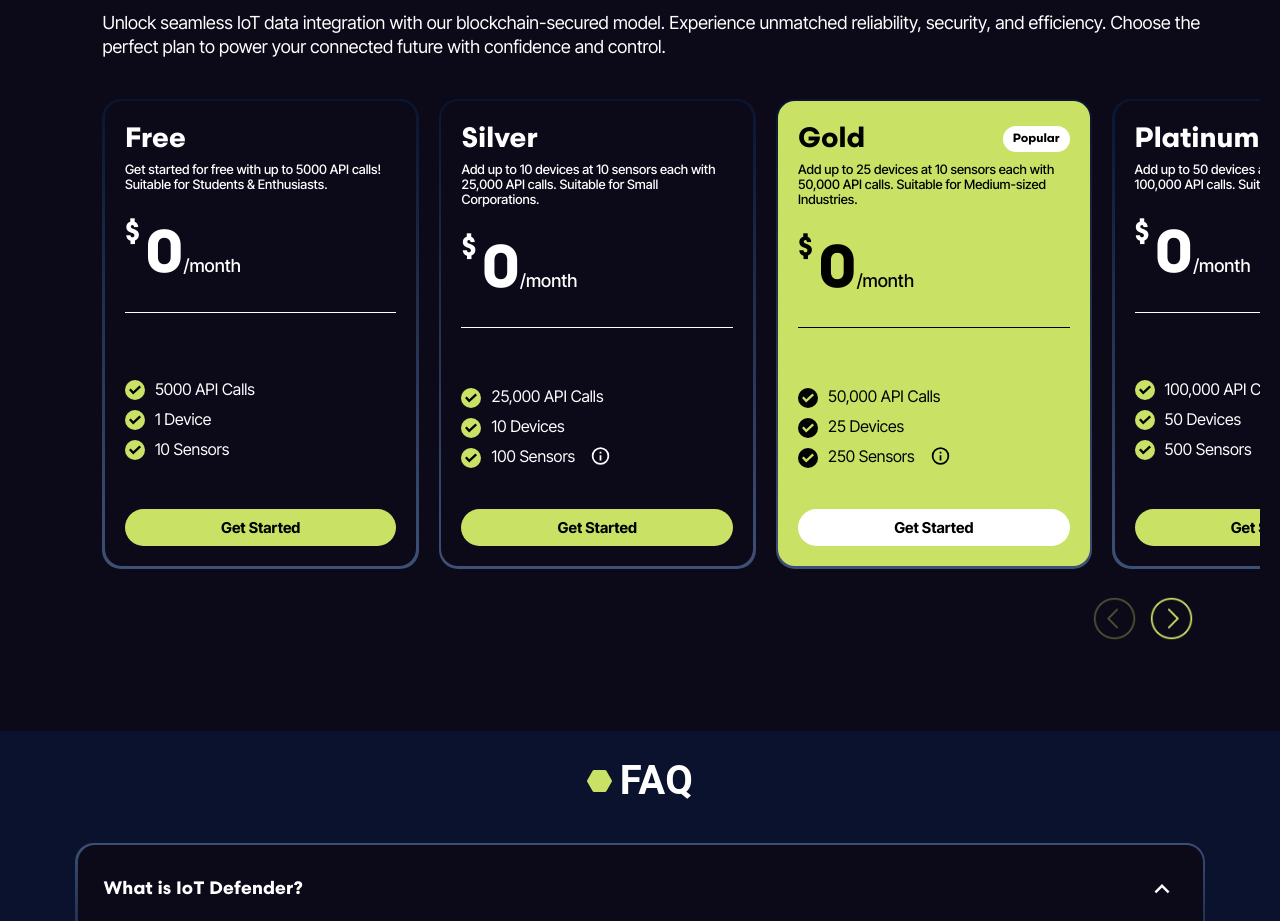
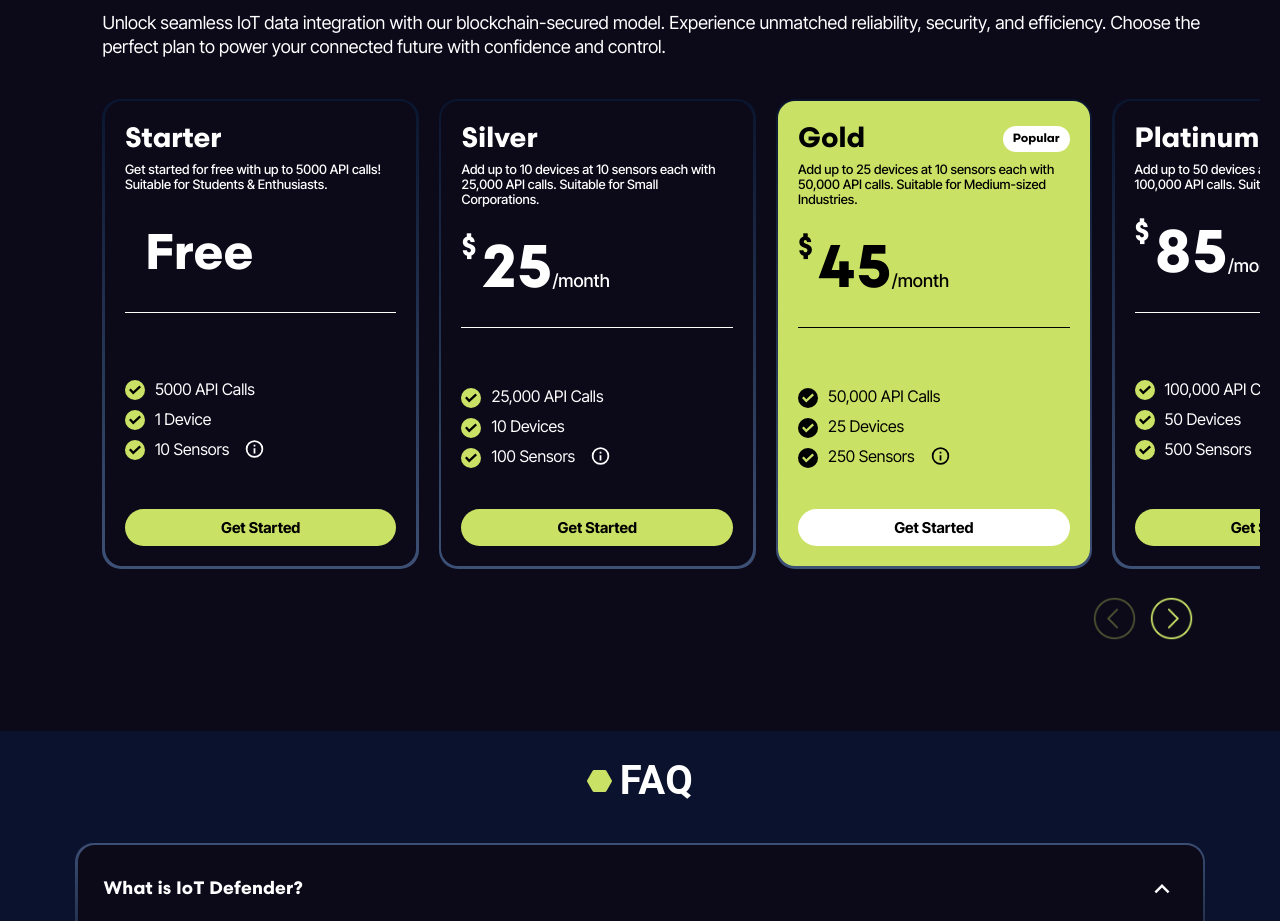
Before and after one commit to saadbutt/SensorIOT, a React (Create React App) app: page / in a window 1280 px wide. Shown: the part 3045-3966 px from the top of the page. Built offline with nearby package versions, Linux system fonts and the light colour scheme.

Commit message:
new code

```diff
--- a/src/component/MembershipPlan/MembershipPlan.css
+++ b/src/component/MembershipPlan/MembershipPlan.css
@@ -352,3 +352,11 @@
 .popular .info-block.member a span {
   color: #000;
 }
+
+.price-2{
+  font-size: 50px !important;
+}
+
+.price-3{
+  font-size: 45px !important;
+}
--- a/src/component/MembershipPlan/MembershipPlan.js
+++ b/src/component/MembershipPlan/MembershipPlan.js
@@ -12,12 +12,12 @@
   const MembershipData = [
     {
       id: 1,
-      title: "Free",
+      title: "Starter",
       description:
         "Get started for free with up to 5000 API calls! Suitable for Students & Enthusiasts.",
       type: "Non Popular",
       currency: "$",
-      price: 0,
+      price: "Free",
       period: "month",
       link:"https://app.iotdefender.io/",
       items: [
@@ -40,7 +40,7 @@
         "Add up to 10 devices at 10 sensors each with 25,000 API calls. Suitable for Small Corporations.",
       type: "Non Popular",
       currency: "$",
-      price: 0,
+      price: 25,
       period: "month",
       link:"https://app.iotdefender.io/",
       items: [
@@ -63,7 +63,7 @@
         "Add up to 25 devices at 10 sensors each with 50,000 API calls. Suitable for Medium-sized Industries.",
       type: "Popular",
       currency: "$",
-      price: 0,
+      price: 45,
       period: "month",
       link:"https://app.iotdefender.io/",
       items: [
@@ -86,7 +86,7 @@
         "Add up to 50 devices at 10 sensors each with 100,000 API calls. Suitable for Large Industries.",
       type: "Non Popular",
       currency: "$",
-      price: 0,
+      price: 85,
       period: "month",
       link:"https://app.iotdefender.io/",
       items: [
@@ -206,9 +206,22 @@
                           </div>
                           <div className="description">{item?.description}</div>
                           <div className="price-container">
+                            {item?.title === "Starter" ?
+                             <>
+                              <span className="price price-2">{item?.price}</span>
+                             </>
+                            : item?.title === "Enterprise" ?
+                              <>
+                                <span className="price price-3"> Get Quote </span>
+                              </>
+                            :
+                            <>
                             <span className="currency">{item?.currency}</span>
                             <span className="price">{item?.price}</span>
                             <span className="period">/{item?.period}</span>
+                            </>
+                            }
+
                           </div>
                         </div>
                         <div className="card-bottom">
```
Also changed, not shown: 2 other files (tests, documents, lock files or other folders).
